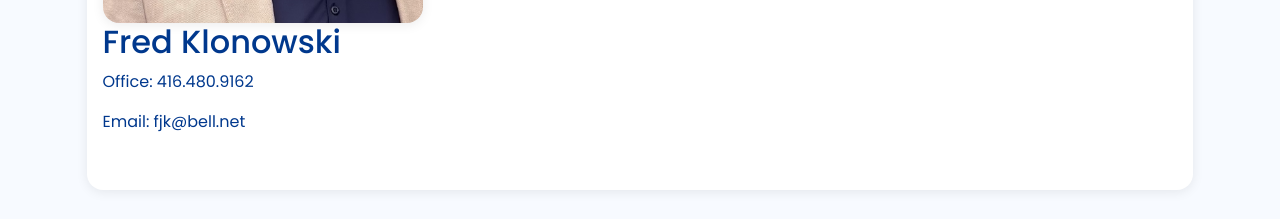
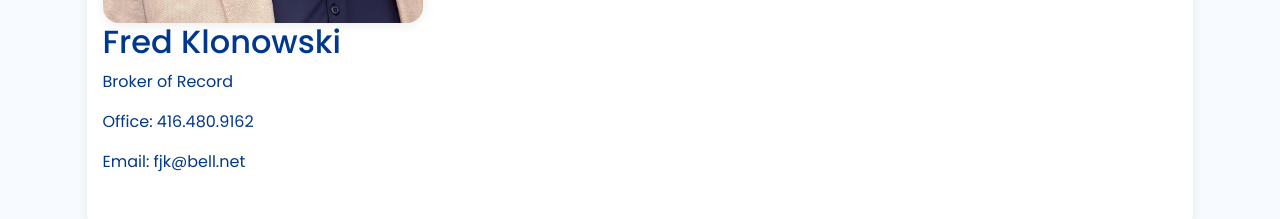
Before and after one commit to amaralBruno27866/fred_project, a React (Vite) app in the folder aaron_appraisals/: page / in a window 1280 px wide. Shown: the part 1918-2137 px from the top of the page. Built offline with nearby package versions, Linux system fonts and the light colour scheme.

Commit message:
fix: update contact information and correct text in Home component

```diff
--- a/aaron_appraisals/src/components/contact.jsx
+++ b/aaron_appraisals/src/components/contact.jsx
@@ -21,6 +21,7 @@ export function Contact() {
           />
           <div className={styles.infoText}>
             <h2>Fred Klonowski</h2>
+            <p>Broker of Record</p>
             <p>Office: 416.480.9162</p>
             <p>Email: fjk@bell.net</p>
           </div>
--- a/aaron_appraisals/src/components/home.jsx
+++ b/aaron_appraisals/src/components/home.jsx
@@ -14,7 +14,7 @@ export function Home() {
               FJK Real Estate LTD., Brokerage is an agency based out of Toronto,
               Ontario.  We specialize in real estate in Toronto and into the
               Greater Toronto Area.  As an owner and Broker of
-              Record Fred Klonowski, has sold homes and land for over twenty
+              Record Fred Klonowski, has sold homes and land for over twenty five
               years negotiating deals for his clients. Whether you are a buyer
               or a seller, please contact FJK Real Estate for their expertise.
             </p>
```
